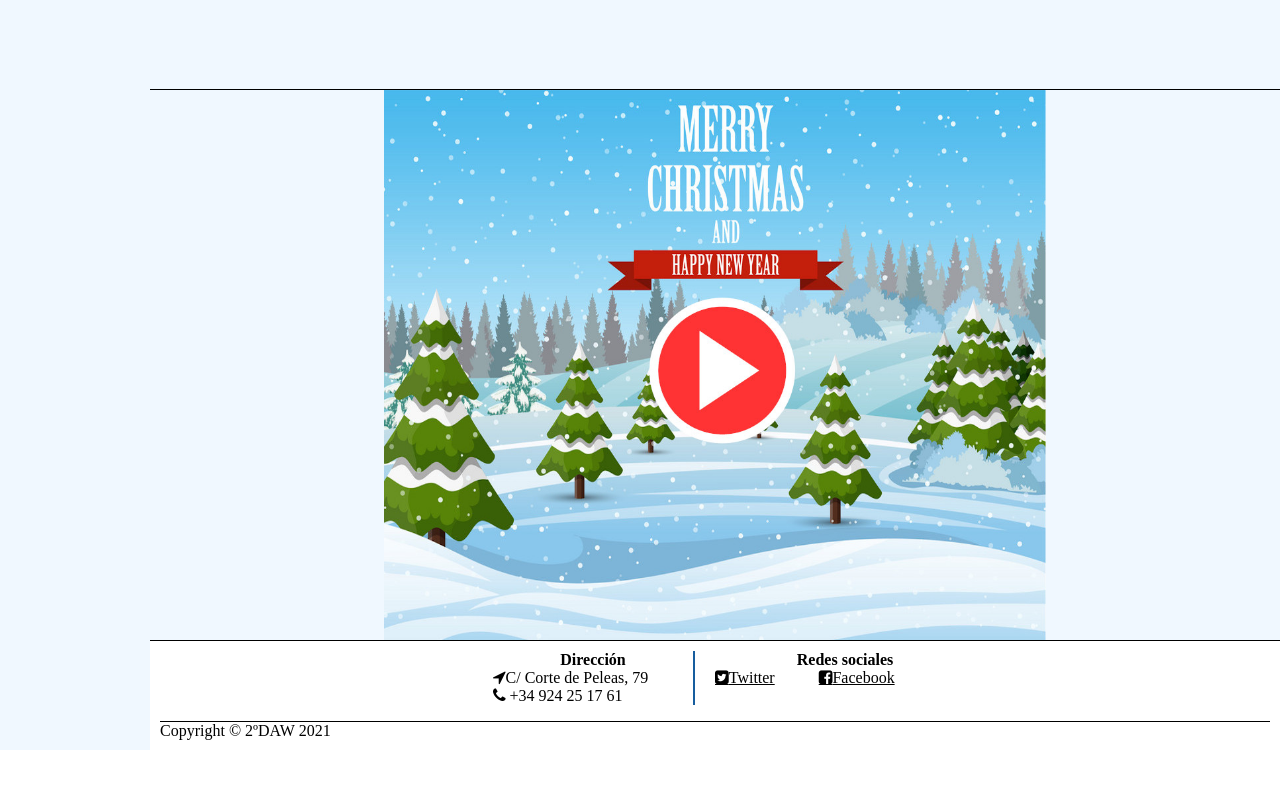
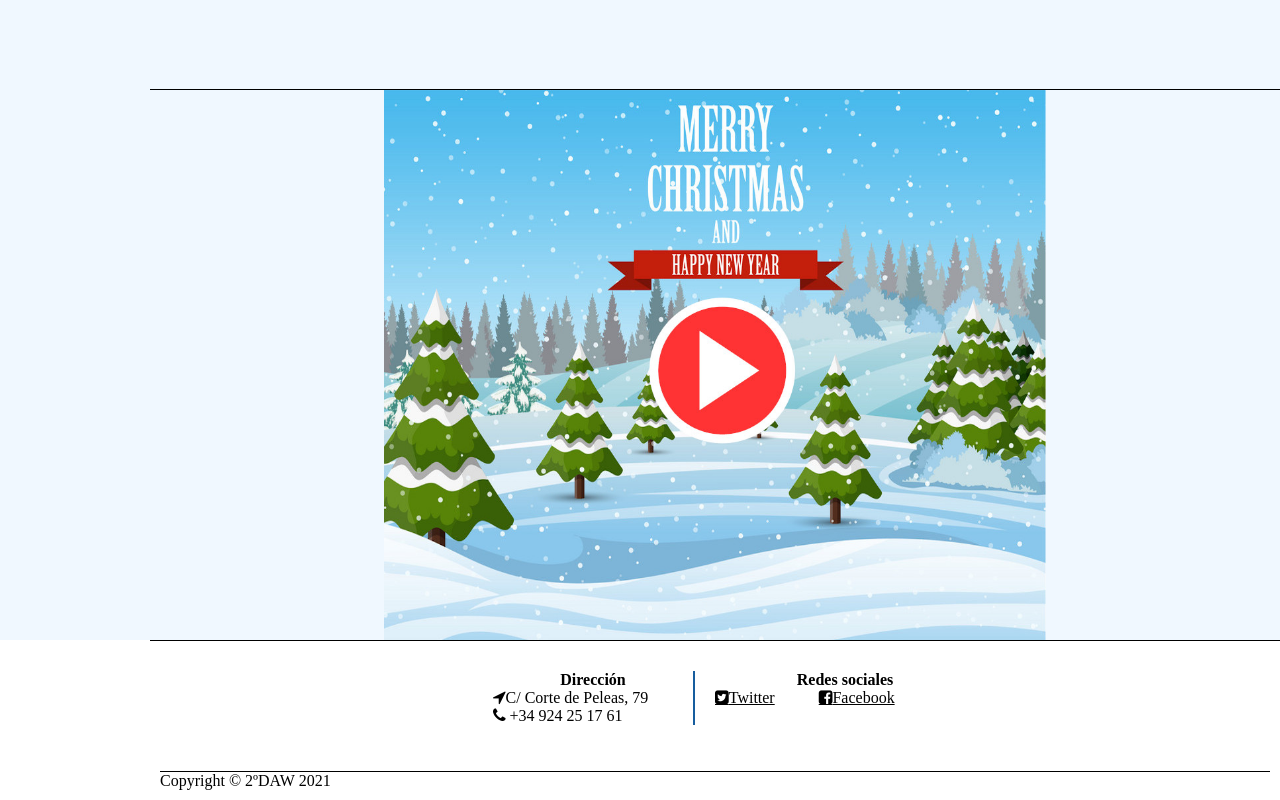
Before and after one commit to SMD-DIW/TarjetaNavidad, a plain HTML site: page index.html in a window 1280 px wide. Shown: the part 2313-3113 px from the top of the page. Before the commit the page ends 3063 px from the top, so only its background shows below. Drawn offline with Linux system fonts and the light colour scheme.

Commit message:
Movido el footer

```diff
--- a/css/estilo.css
+++ b/css/estilo.css
@@ -187,7 +187,7 @@ hr {
     padding: 20px;
     margin: 0 auto;
 
-    position: absolute;
+    position: absolute; /* Establecemos que sea absoluta las luces. */
     left: 200px;
 
 }
@@ -285,7 +285,8 @@ footer {
 }
 #fInfo {
     padding-left: 30%;
-    height: 70px;
+    height: 100px;
+    margin-top: 20px;
 }
 #fDireccion {
     width: 200px;
```
Also changed, not shown: index.html (+1 -1 lines).
